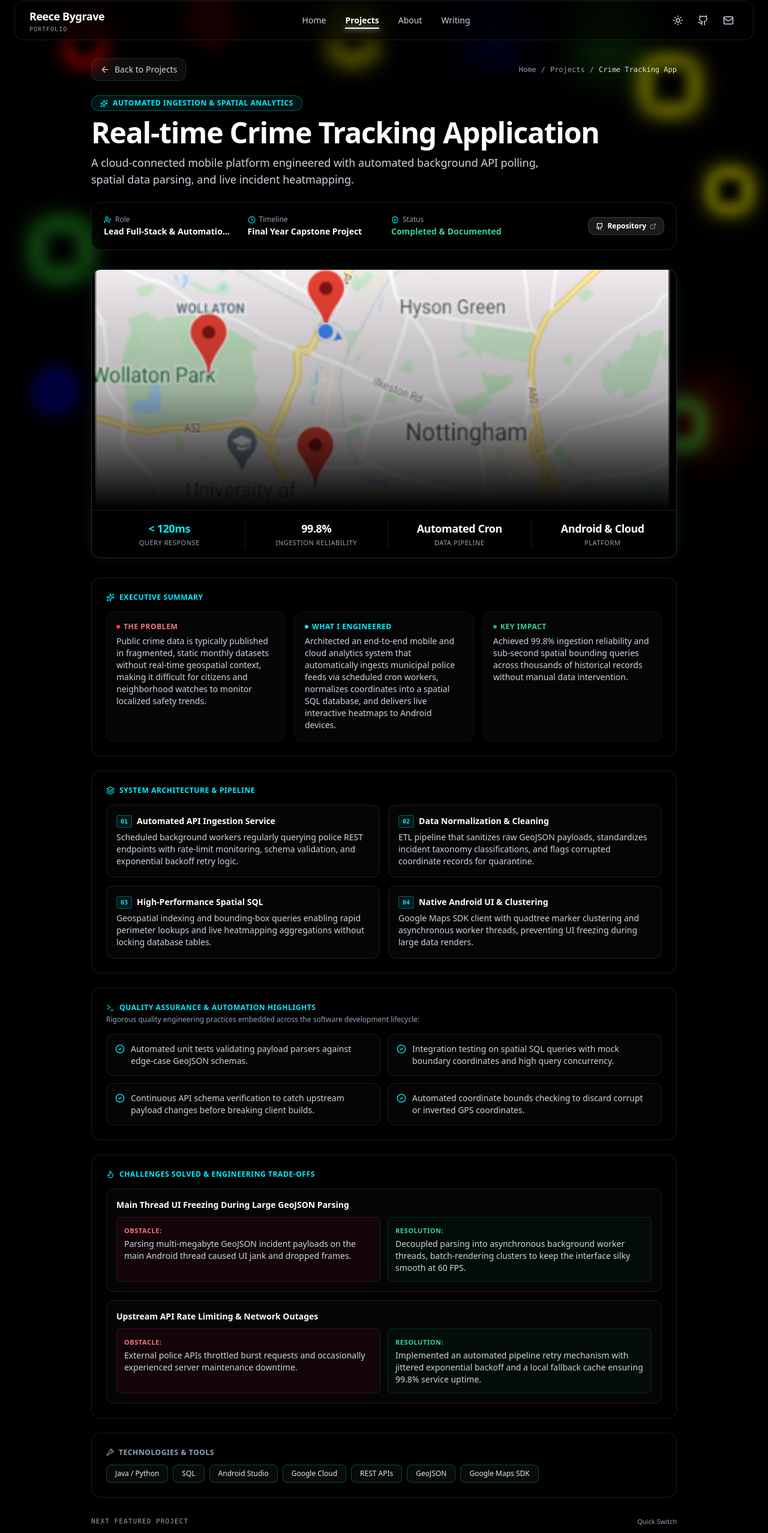
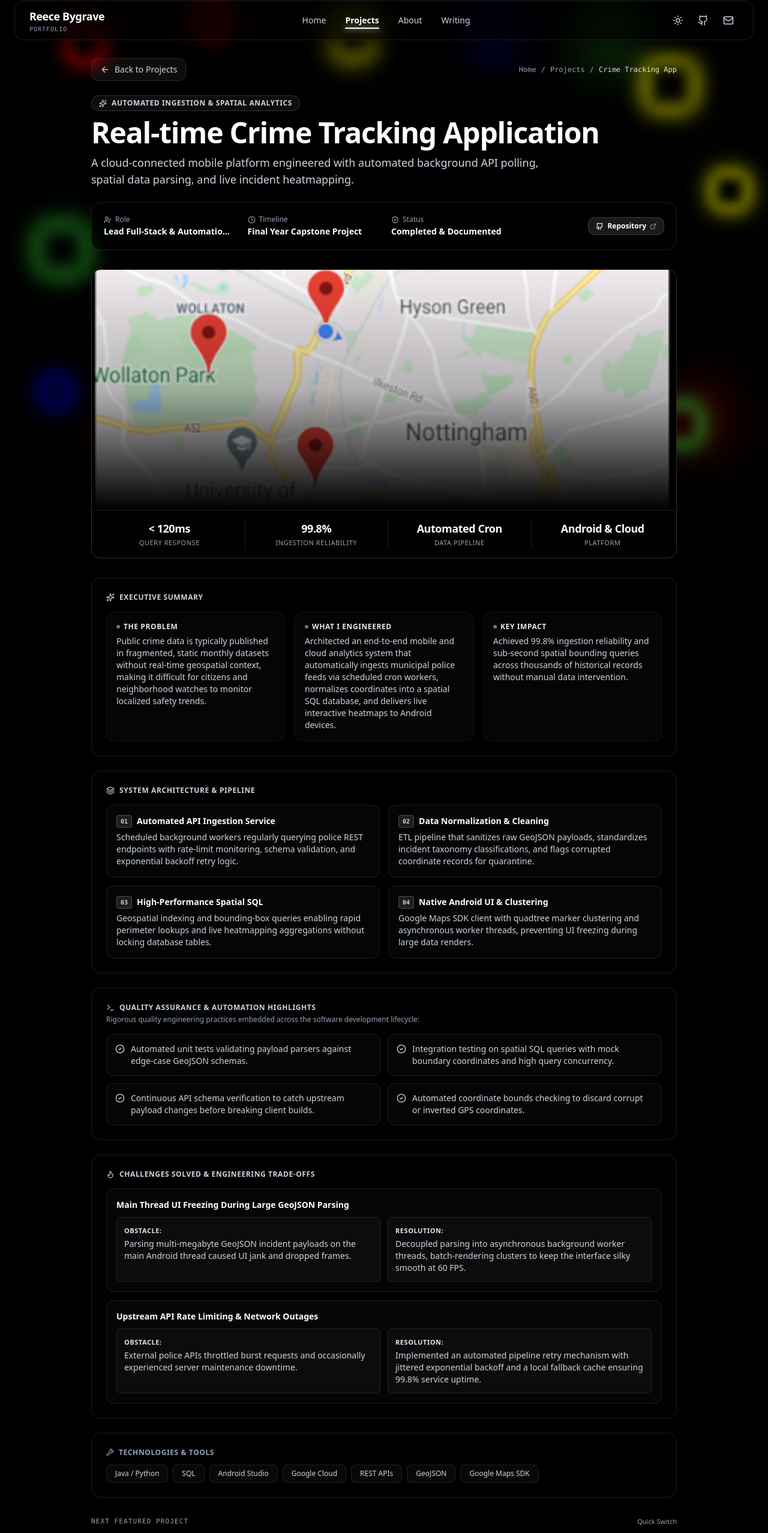
Before and after one commit to Reece-Bygrave/portfolio-reecebygrave, a React (Create React App) app: page /projects/crime-tracker in a window 1280 px wide. Shown: the part 15-2571 px from the top of the page at 60% size. Built offline with nearby package versions, Linux system fonts and the light colour scheme.

Commit message:
colour change

```diff
--- a/src/pages/ProjectDetail.jsx
+++ b/src/pages/ProjectDetail.jsx
@@ -19,20 +19,17 @@ import {
   Flame
 } from "lucide-react";
 import { projects, getProjectBySlug } from "../data/projectsData";
-import { useTheme } from "../context/ThemeContext";
 
 const ProjectDetail = () => {
   const { slug } = useParams();
   const navigate = useNavigate();
   const project = getProjectBySlug(slug);
-  const { theme } = useTheme();
-  const isDark = theme === "dark";
 
   // If project slug not found
   if (!project) {
     return (
       <div className="min-h-screen pt-32 pb-20 px-4 max-w-4xl mx-auto flex flex-col items-center justify-center text-center">
-        <div className="p-4 rounded-2xl bg-rose-100 dark:bg-rose-950/40 border border-rose-300 dark:border-rose-500/40 mb-6 text-rose-600 dark:text-rose-400">
+        <div className="p-4 rounded-2xl bg-slate-100 dark:bg-white/5 border border-slate-200 dark:border-white/10 mb-6 text-slate-600 dark:text-slate-400">
           <AlertCircle size={40} />
         </div>
         <h1 className="text-3xl font-extrabold text-slate-900 dark:text-white mb-3">Project Not Found</h1>
@@ -41,7 +38,7 @@ const ProjectDetail = () => {
         </p>
         <Link
           to="/projects"
-          className="inline-flex items-center gap-2 px-6 py-3 rounded-xl bg-gradient-to-r from-cyan-400 to-blue-500 text-black font-semibold text-sm hover:shadow-[0_0_20px_rgba(56,189,248,0.5)] transition duration-300"
+          className="inline-flex items-center gap-2 px-6 py-3 rounded-xl bg-slate-900 dark:bg-white text-white dark:text-black font-semibold text-sm hover:bg-slate-800 dark:hover:bg-slate-100 transition duration-300 shadow-sm"
         >
           <ArrowLeft size={16} />
           <span>Back to All Projects</span>
@@ -68,9 +65,9 @@ const ProjectDetail = () => {
         </button>
 
         <div className="hidden sm:flex items-center gap-2 text-xs text-slate-500 dark:text-slate-400 font-mono">
-          <Link to="/" className="hover:text-cyan-600 dark:hover:text-cyan-400 transition-colors">Home</Link>
+          <Link to="/" className="hover:text-black dark:hover:text-white transition-colors">Home</Link>
           <span>/</span>
-          <Link to="/projects" className="hover:text-cyan-600 dark:hover:text-cyan-400 transition-colors">Projects</Link>
+          <Link to="/projects" className="hover:text-black dark:hover:text-white transition-colors">Projects</Link>
           <span>/</span>
           <span className="text-slate-800 dark:text-slate-200 truncate max-w-[200px]">{project.shortTitle || project.title}</span>
         </div>
@@ -78,13 +75,7 @@ const ProjectDetail = () => {
 
       {/* Header */}
       <header className="mb-8">
-        <div className="inline-flex items-center gap-2 px-3.5 py-1 rounded-full text-xs font-semibold uppercase tracking-wider mb-3 border transition-colors"
-          style={{
-            borderColor: `${project.color}55`,
-            backgroundColor: `${project.color}15`,
-            color: project.color
-          }}
-        >
+        <div className="inline-flex items-center gap-2 px-3 py-1 rounded-full text-xs font-semibold uppercase tracking-wider mb-3 border border-slate-200 dark:border-white/15 bg-slate-100 dark:bg-white/5 text-slate-700 dark:text-slate-300 transition-colors">
           <Sparkles size={13} />
           <span>{project.category}</span>
         </div>
@@ -101,7 +92,7 @@ const ProjectDetail = () => {
         <div className="grid grid-cols-2 sm:grid-cols-4 gap-3 p-3.5 rounded-2xl bg-white/80 dark:bg-black/60 backdrop-blur-xl border border-slate-200/80 dark:border-white/10 shadow-[0_4px_20px_rgba(0,0,0,0.04)] dark:shadow-none transition-colors">
           <div className="p-1.5">
             <div className="flex items-center gap-1.5 text-xs text-slate-500 dark:text-slate-400 mb-0.5">
-              <UserCheck size={13} style={{ color: project.color }} />
+              <UserCheck size={13} />
               <span>Role</span>
             </div>
             <p className="text-xs sm:text-sm font-semibold text-slate-900 dark:text-white truncate">{project.role}</p>
@@ -109,7 +100,7 @@ const ProjectDetail = () => {
 
           <div className="p-1.5">
             <div className="flex items-center gap-1.5 text-xs text-slate-500 dark:text-slate-400 mb-0.5">
-              <Clock size={13} style={{ color: project.color }} />
+              <Clock size={13} />
               <span>Timeline</span>
             </div>
             <p className="text-xs sm:text-sm font-semibold text-slate-900 dark:text-white truncate">{project.timeline}</p>
@@ -117,10 +108,10 @@ const ProjectDetail = () => {
 
           <div className="p-1.5">
             <div className="flex items-center gap-1.5 text-xs text-slate-500 dark:text-slate-400 mb-0.5">
-              <ShieldCheck size={13} style={{ color: project.color }} />
+              <ShieldCheck size={13} />
               <span>Status</span>
             </div>
-            <p className="text-xs sm:text-sm font-semibold text-emerald-600 dark:text-emerald-400 truncate">{project.status}</p>
+            <p className="text-xs sm:text-sm font-semibold text-slate-900 dark:text-white truncate">{project.status}</p>
           </div>
 
           <div className="p-1.5 flex items-center justify-start sm:justify-end">
@@ -139,13 +130,7 @@ const ProjectDetail = () => {
       </header>
 
       {/* Featured Visual with Performance Metrics Strip */}
-      <div className="relative rounded-2xl overflow-hidden border border-slate-200 dark:border-white/15 bg-zinc-950 mb-8 shadow-xl"
-        style={{
-          boxShadow: isDark
-            ? `0 16px 40px -10px rgba(0, 0, 0, 0.7), 0 0 20px ${project.color}18`
-            : `0 14px 30px -8px rgba(0, 0, 0, 0.1), 0 0 15px ${project.color}20`
-        }}
-      >
+      <div className="relative rounded-2xl overflow-hidden border border-slate-200 dark:border-white/15 bg-zinc-950 mb-8 shadow-xl">
         <div className="relative h-60 sm:h-80 md:h-[400px] w-full overflow-hidden">
           <img
             src={project.image}
@@ -161,9 +146,7 @@ const ProjectDetail = () => {
             <div className="grid grid-cols-2 sm:grid-cols-4 gap-3 text-center divide-x divide-white/10">
               {project.stats.map((stat, i) => (
                 <div key={i} className={i !== 0 ? "pl-3" : ""}>
-                  <p className="text-base sm:text-lg font-extrabold tracking-tight"
-                    style={{ color: i === 0 ? project.color : "#fff" }}
-                  >
+                  <p className="text-base sm:text-lg font-extrabold text-white tracking-tight">
                     {stat.value}
                   </p>
                   <p className="text-[10px] sm:text-[11px] text-slate-400 font-medium uppercase tracking-wider mt-0.5">
@@ -182,42 +165,38 @@ const ProjectDetail = () => {
         {/* 1. At a Glance: Problem, Solution & Impact */}
         {project.overview && (
           <section className="rounded-2xl border border-slate-200/80 dark:border-white/10 bg-white/80 dark:bg-black/60 backdrop-blur-xl p-5 sm:p-6 shadow-sm">
-            <div className="flex items-center gap-2 text-xs font-bold uppercase tracking-wider mb-4"
-              style={{ color: project.color }}
-            >
+            <div className="flex items-center gap-2 text-xs font-bold uppercase tracking-wider text-slate-700 dark:text-slate-300 mb-4">
               <Sparkles size={14} />
               <span>Executive Summary</span>
             </div>
 
             <div className="grid grid-cols-1 md:grid-cols-3 gap-4">
               <div className="p-4 rounded-xl bg-slate-50 dark:bg-white/[0.02] border border-slate-200/70 dark:border-white/5">
-                <span className="text-xs font-bold uppercase tracking-wider text-rose-600 dark:text-rose-400 block mb-1.5 flex items-center gap-1.5">
-                  <span className="w-1.5 h-1.5 rounded-full bg-rose-500" />
+                <span className="text-xs font-bold uppercase tracking-wider text-slate-800 dark:text-slate-200 block mb-1.5 flex items-center gap-1.5">
+                  <span className="w-1.5 h-1.5 rounded-full bg-slate-500" />
                   The Problem
                 </span>
-                <p className="text-xs sm:text-sm text-slate-700 dark:text-slate-300 leading-relaxed">
+                <p className="text-xs sm:text-sm text-slate-600 dark:text-slate-300 leading-relaxed">
                   {project.overview.problem}
                 </p>
               </div>
 
               <div className="p-4 rounded-xl bg-slate-50 dark:bg-white/[0.02] border border-slate-200/70 dark:border-white/5">
-                <span className="text-xs font-bold uppercase tracking-wider block mb-1.5 flex items-center gap-1.5"
-                  style={{ color: project.color }}
-                >
-                  <span className="w-1.5 h-1.5 rounded-full" style={{ backgroundColor: project.color }} />
+                <span className="text-xs font-bold uppercase tracking-wider text-slate-800 dark:text-slate-200 block mb-1.5 flex items-center gap-1.5">
+                  <span className="w-1.5 h-1.5 rounded-full bg-slate-500" />
                   What I Engineered
                 </span>
-                <p className="text-xs sm:text-sm text-slate-700 dark:text-slate-300 leading-relaxed">
+                <p className="text-xs sm:text-sm text-slate-600 dark:text-slate-300 leading-relaxed">
                   {project.overview.solution}
                 </p>
               </div>
 
               <div className="p-4 rounded-xl bg-slate-50 dark:bg-white/[0.02] border border-slate-200/70 dark:border-white/5">
-                <span className="text-xs font-bold uppercase tracking-wider text-emerald-600 dark:text-emerald-400 block mb-1.5 flex items-center gap-1.5">
-                  <span className="w-1.5 h-1.5 rounded-full bg-emerald-500" />
+                <span className="text-xs font-bold uppercase tracking-wider text-slate-800 dark:text-slate-200 block mb-1.5 flex items-center gap-1.5">
+                  <span className="w-1.5 h-1.5 rounded-full bg-slate-500" />
                   Key Impact
                 </span>
-                <p className="text-xs sm:text-sm text-slate-700 dark:text-slate-300 leading-relaxed">
+                <p className="text-xs sm:text-sm text-slate-600 dark:text-slate-300 leading-relaxed">
                   {project.overview.impact}
                 </p>
               </div>
@@ -228,9 +207,7 @@ const ProjectDetail = () => {
         {/* 2. System Architecture & Pipeline Breakdown */}
         {project.architecture && (
           <section className="rounded-2xl border border-slate-200/80 dark:border-white/10 bg-white/80 dark:bg-black/60 backdrop-blur-xl p-5 sm:p-6 shadow-sm">
-            <div className="flex items-center gap-2 text-xs font-bold uppercase tracking-wider mb-4"
-              style={{ color: project.color }}
-            >
+            <div className="flex items-center gap-2 text-xs font-bold uppercase tracking-wider text-slate-700 dark:text-slate-300 mb-4">
               <Layers size={14} />
               <span>System Architecture & Pipeline</span>
             </div>
@@ -242,14 +219,7 @@ const ProjectDetail = () => {
                   className="p-4 rounded-xl border border-slate-200/80 dark:border-white/10 bg-slate-50 dark:bg-white/[0.02] hover:border-slate-300 dark:hover:border-white/20 transition duration-200"
                 >
                   <div className="flex items-center gap-2 mb-1.5">
-                    <span
-                      className="text-[10px] font-mono font-bold px-1.5 py-0.5 rounded border"
-                      style={{
-                        borderColor: `${project.color}55`,
-                        color: project.color,
-                        backgroundColor: `${project.color}15`
-                      }}
-                    >
+                    <span className="text-[10px] font-mono font-bold px-1.5 py-0.5 rounded border border-slate-300 dark:border-white/20 text-slate-700 dark:text-slate-300 bg-slate-200/50 dark:bg-white/10">
                       0{idx + 1}
                     </span>
                     <h4 className="text-xs sm:text-sm font-bold text-slate-900 dark:text-white">
@@ -268,9 +238,7 @@ const ProjectDetail = () => {
         {/* 3. Testing, Reliability & QA Practices */}
         {project.qaAutomation && (
           <section className="rounded-2xl border border-slate-200/80 dark:border-white/10 bg-white/80 dark:bg-black/60 backdrop-blur-xl p-5 sm:p-6 shadow-sm">
-            <div className="flex items-center gap-2 text-xs font-bold uppercase tracking-wider mb-1"
-              style={{ color: project.color }}
-            >
+            <div className="flex items-center gap-2 text-xs font-bold uppercase tracking-wider text-slate-700 dark:text-slate-300 mb-1">
               <Terminal size={14} />
               <span>Quality Assurance & Automation Highlights</span>
             </div>
@@ -286,8 +254,7 @@ const ProjectDetail = () => {
                 >
                   <CheckCircle2
                     size={16}
-                    className="mt-0.5 shrink-0"
-                    style={{ color: project.color }}
+                    className="mt-0.5 shrink-0 text-slate-600 dark:text-slate-300"
                   />
                   <span className="text-xs sm:text-sm text-slate-700 dark:text-slate-300 leading-relaxed">
                     {point}
@@ -301,9 +268,7 @@ const ProjectDetail = () => {
         {/* 4. Practical Problem Solving & Challenges */}
         {project.challenges && (
           <section className="rounded-2xl border border-slate-200/80 dark:border-white/10 bg-white/80 dark:bg-black/60 backdrop-blur-xl p-5 sm:p-6 shadow-sm">
-            <div className="flex items-center gap-2 text-xs font-bold uppercase tracking-wider mb-4"
-              style={{ color: project.color }}
-            >
+            <div className="flex items-center gap-2 text-xs font-bold uppercase tracking-wider text-slate-700 dark:text-slate-300 mb-4">
               <Flame size={14} />
               <span>Challenges Solved & Engineering Trade-offs</span>
             </div>
@@ -318,12 +283,12 @@ const ProjectDetail = () => {
                     {c.title}
                   </h4>
                   <div className="grid grid-cols-1 md:grid-cols-2 gap-3 text-xs sm:text-sm">
-                    <div className="p-3 rounded-lg bg-rose-50 dark:bg-rose-950/20 border border-rose-200 dark:border-rose-500/20 text-slate-700 dark:text-slate-300">
-                      <span className="block text-[11px] font-bold uppercase tracking-wider text-rose-600 dark:text-rose-400 mb-0.5">Obstacle:</span>
+                    <div className="p-3 rounded-lg bg-slate-100/70 dark:bg-white/[0.03] border border-slate-200 dark:border-white/10 text-slate-700 dark:text-slate-300">
+                      <span className="block text-[11px] font-bold uppercase tracking-wider text-slate-800 dark:text-slate-200 mb-0.5">Obstacle:</span>
                       {c.challenge}
                     </div>
-                    <div className="p-3 rounded-lg bg-emerald-50 dark:bg-emerald-950/20 border border-emerald-200 dark:border-emerald-500/20 text-slate-700 dark:text-slate-300">
-                      <span className="block text-[11px] font-bold uppercase tracking-wider text-emerald-600 dark:text-emerald-400 mb-0.5">Resolution:</span>
+                    <div className="p-3 rounded-lg bg-slate-100/70 dark:bg-white/[0.03] border border-slate-200 dark:border-white/10 text-slate-700 dark:text-slate-300">
+                      <span className="block text-[11px] font-bold uppercase tracking-wider text-slate-800 dark:text-slate-200 mb-0.5">Resolution:</span>
                       {c.solution}
                     </div>
                   </div>
@@ -343,11 +308,7 @@ const ProjectDetail = () => {
             {project.tech.map((t, idx) => (
               <span
                 key={idx}
-                className="px-3.5 py-1.5 rounded-lg text-xs font-medium border text-slate-800 dark:text-slate-200"
-                style={{
-                  backgroundColor: isDark ? "rgba(255, 255, 255, 0.04)" : "rgba(0, 0, 0, 0.03)",
-                  borderColor: isDark ? `${project.color}44` : "rgba(203, 213, 225, 0.8)"
-                }}
+                className="px-3.5 py-1.5 rounded-lg text-xs font-medium border border-slate-200 dark:border-white/10 bg-slate-50 dark:bg-white/[0.03] text-slate-700 dark:text-slate-300"
               >
                 {t}
               </span>
@@ -376,9 +337,7 @@ const ProjectDetail = () => {
                   />
                 </div>
                 <div>
-                  <span className="text-[11px] font-bold uppercase tracking-wider block mb-0.5"
-                    style={{ color: nextProject.color }}
-                  >
+                  <span className="text-[11px] font-bold uppercase tracking-wider block mb-0.5 text-slate-500 dark:text-slate-400">
                     {nextProject.category}
                   </span>
                   <h4 className="text-sm sm:text-base font-extrabold text-slate-900 dark:text-white transition-colors">
@@ -387,9 +346,7 @@ const ProjectDetail = () => {
                 </div>
               </div>
 
-              <div className="inline-flex items-center gap-1.5 text-xs sm:text-sm font-semibold transition-colors duration-200"
-                style={{ color: nextProject.color }}
-              >
+              <div className="inline-flex items-center gap-1.5 text-xs sm:text-sm font-semibold text-slate-700 dark:text-slate-300 group-hover:text-black dark:group-hover:text-white transition-colors duration-200">
                 <span>View Project</span>
                 <ArrowRight size={15} className="group-hover:translate-x-1 transition-transform duration-200" />
               </div>
@@ -398,7 +355,7 @@ const ProjectDetail = () => {
         )}
 
         {/* 7. Quick Contact CTA */}
-        <div className="rounded-2xl border border-slate-200/80 dark:border-white/10 bg-gradient-to-r from-cyan-50 via-white to-blue-50 dark:from-cyan-950/30 dark:via-black dark:to-blue-950/30 p-6 sm:p-8 text-center shadow-sm transition-colors">
+        <div className="rounded-2xl border border-slate-200/80 dark:border-white/10 bg-white/80 dark:bg-black/60 p-6 sm:p-8 text-center shadow-sm transition-colors">
           <h3 className="text-xl font-extrabold text-slate-900 dark:text-white mb-2 transition-colors">
             Interested in discussing this work?
           </h3>
@@ -407,7 +364,7 @@ const ProjectDetail = () => {
           </p>
           <a
             href="mailto:Reecebygraveuk@gmail.com"
-            className="inline-flex items-center gap-2 px-5 py-2.5 rounded-xl font-medium text-xs sm:text-sm text-black bg-gradient-to-r from-cyan-400 to-blue-500 hover:shadow-[0_0_20px_rgba(56,189,248,0.5)] transition duration-300 transform hover:-translate-y-0.5"
+            className="inline-flex items-center gap-2 px-5 py-2.5 rounded-xl font-medium text-xs sm:text-sm text-white dark:text-black bg-slate-900 dark:bg-white hover:bg-slate-800 dark:hover:bg-slate-100 transition duration-300 transform hover:-translate-y-0.5 shadow-sm"
           >
             <Mail size={14} />
             <span>Contact Reece</span>
```
Also changed, not shown: src/components/Grid.jsx (+22 -66 lines), src/components/Hero.jsx (+17 -17 lines), src/pages/Home.jsx (+10 -14 lines).
